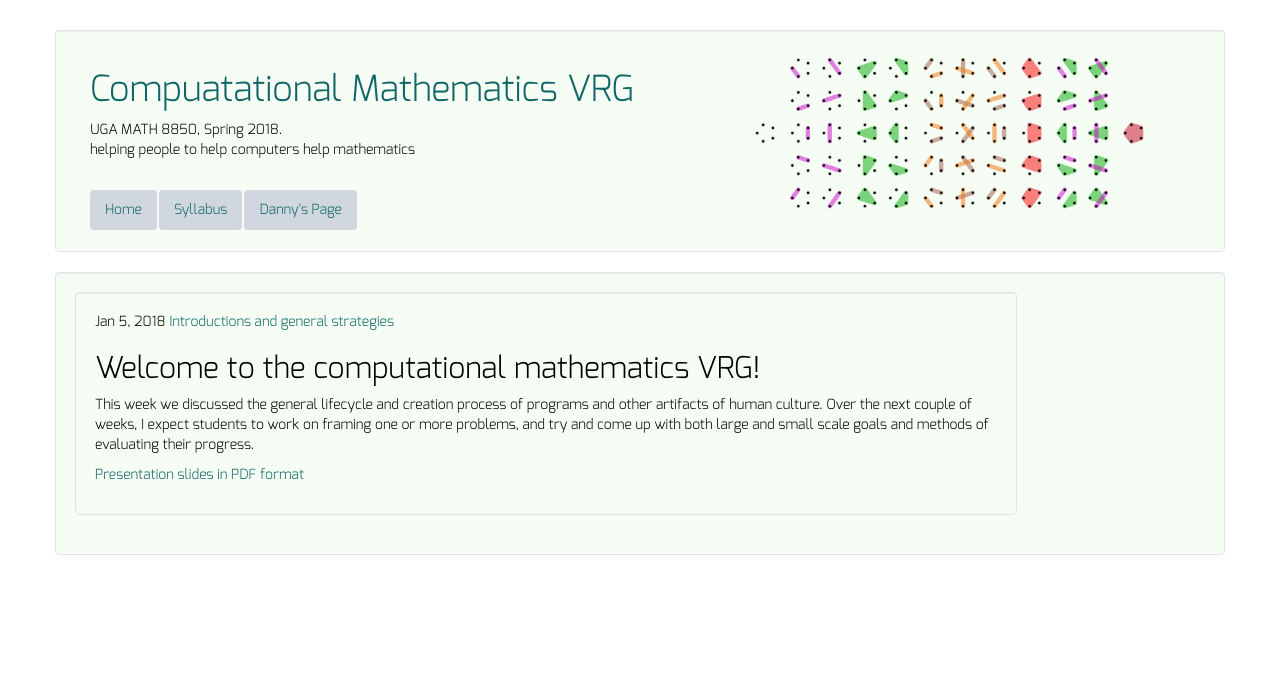
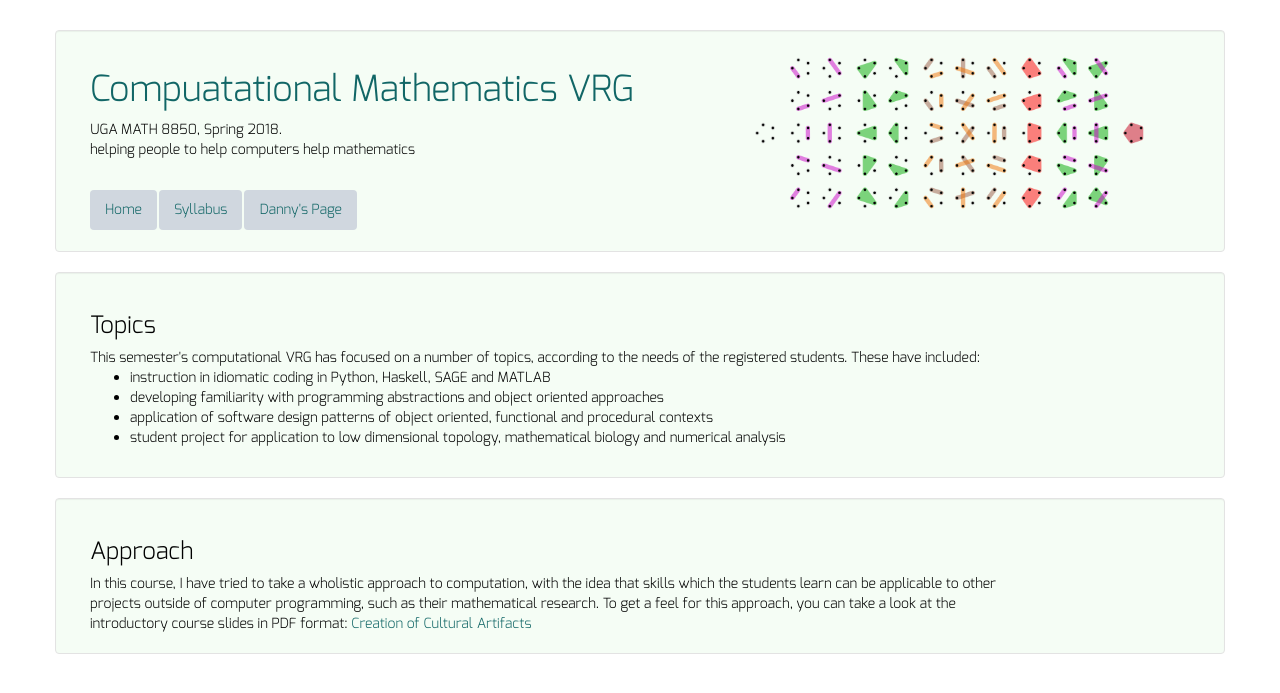
Before and after one commit to dkrashen/compmath, a Jekyll site: the page built from index.html, in a window 1280 px wide. Shown: the top 693 px of the page. Built offline with Jekyll 4.4.1, drawn with Linux system fonts in a browser that asks for light colours.

Commit message:
update to summary

```diff
--- a/index.html
+++ b/index.html
@@ -6,6 +6,24 @@ layout: default
 
 <div class="row well">
 <div class="col-md-10"> <!-- left -->
-    {% include news.html %}
+<h3> Topics </h3>
+
+This semester's computational VRG has focused on a number of topics, according to the needs of the registered students. These have included:
+<ul>
+    <li> instruction in idiomatic coding in Python, Haskell, SAGE and MATLAB </li>
+    <li> developing familiarity with programming abstractions and object oriented approaches </li>
+    <li> application of software design patterns of object oriented, functional and procedural contexts </li>
+    <li> student project for application to low dimensional topology, mathematical biology and numerical analysis </li>
+</ul>
+
 </div> <!-- /left-->
 </div>
+<div class="row well">
+<div class="col-md-10"> <!-- left -->
+<h3> Approach </h3>
+In this course, I have tried to take a wholistic approach to computation, with the idea that skills which the students learn can be applicable to other projects outside of computer programming, such as their mathematical research.
+
+To get a feel for this approach, you can take a look at the introductory course slides in PDF format: <a href="{{ "/creating_artifacts.pdf" | prepend: site.baseurl}}">Creation of Cultural Artifacts</a>
+
+</div> <!-- /left-->
+</div>
```
